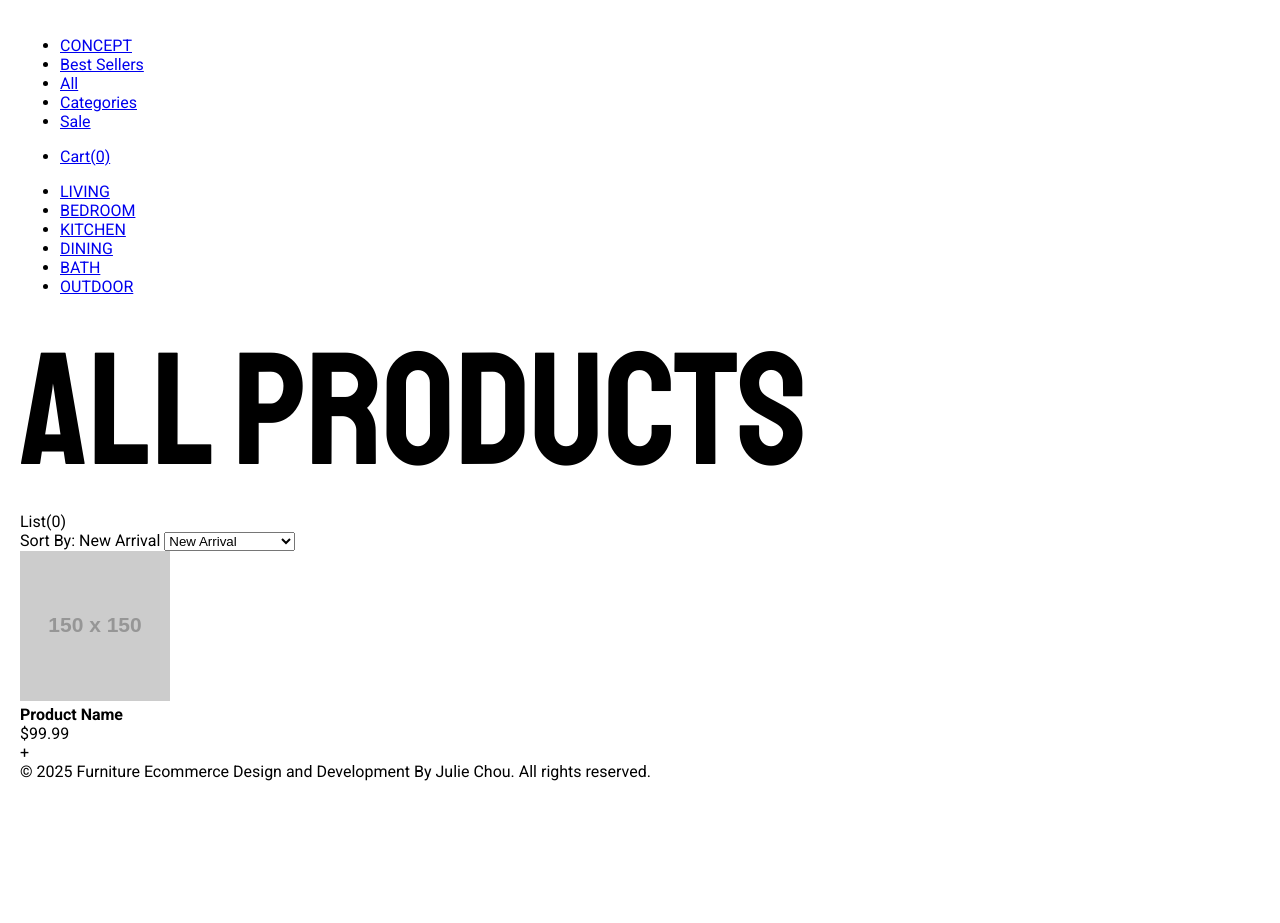
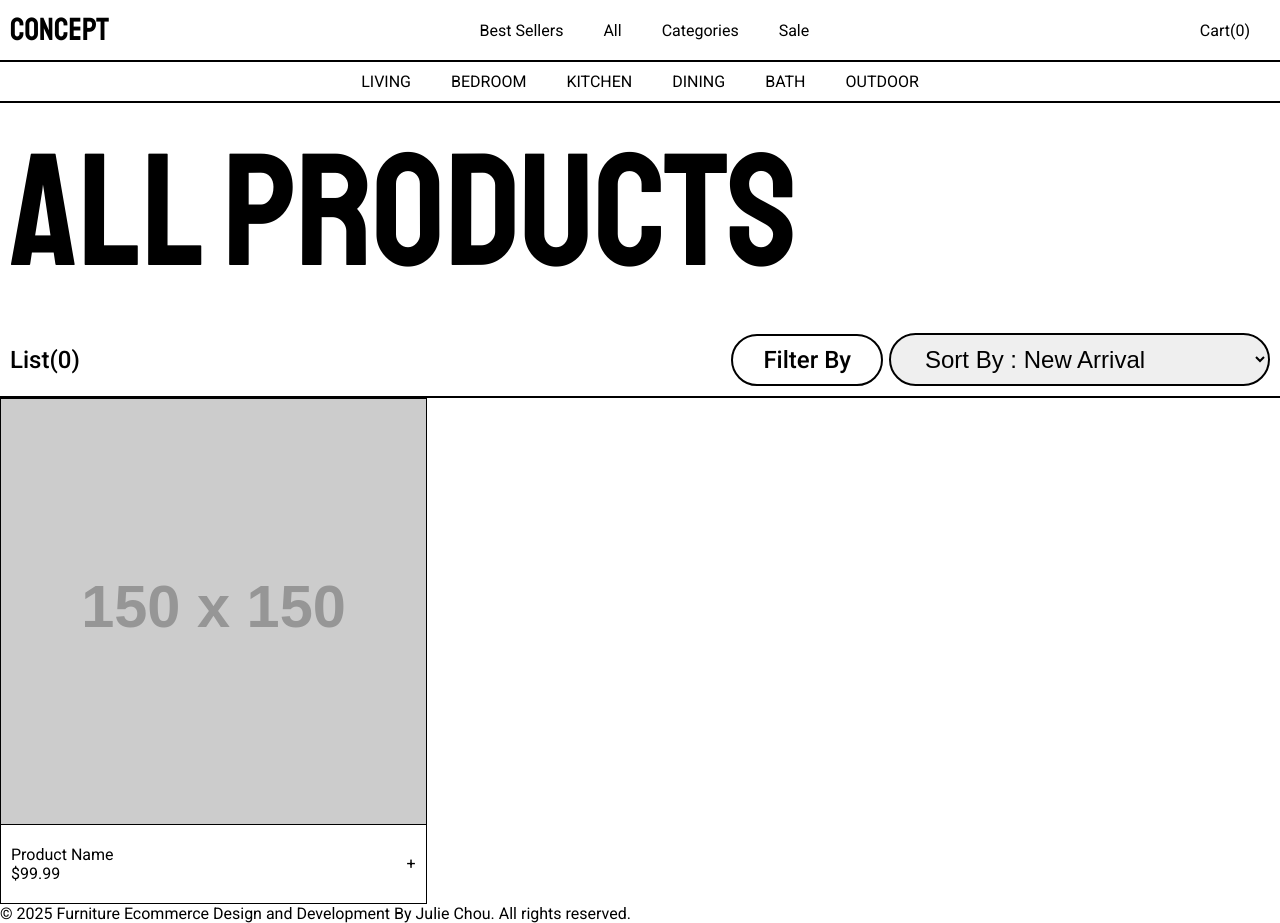
Before and after one commit to JulieDeveloper/Furniture-Ecommerce-with-Cart, a plain HTML site: page index.html in a window 1280 px wide. Before the commit the page ends 801 px from the top, so only its background shows below. Drawn offline with Linux system fonts and the light colour scheme; no server answers; placeholder pictures from the web are drawn by us.

Commit message:
feat: add initial  css styles for the whole index page, including nav, product list, and sortBy & filterBy btns

```diff
--- a/index.html
+++ b/index.html
@@ -11,8 +11,8 @@
   </head>
   <body>
     <nav>
+      <div class="logo"><a href="#">CONCEPT</a></div>
       <ul>
-        <li class="logo"><a href="#">CONCEPT</a></li>
         <li><a href="#">Best Sellers</a></li>
         <li><a href="#">All</a></li>
         <li><a href="#">Categories</a></li>
@@ -37,18 +37,24 @@
     <main>
       <h1 class="page-title" id="main-title">All Products</h1>
       <!-- Sort By & Filter -->
-      <section id="product-nav">
+      <section class="products-bar">
         <p class="result">List(<span id="result-count">0</span>)</p>
-        <label for="sort-by"
-          >Sort By: <span id="sort-order">New Arrival</span></label
-        >
-        <select name="sort-by" id="sort-by-value">
-          <option value="new-arrival" default>New Arrival</option>
-          <option value="price-asc">Price: Low to High</option>
-          <option value="price-desc">Price: High to Low</option>
-          <option value="name-asc">Name: A to Z</option>
-          <option value="name-desc">Name: Z to A</option>
-        </select>
+        <div class="sort-and-filter">
+          <input
+            class="filter-toggle"
+            type="checkbox"
+            name="filter-by"
+            id="filter-by-checkbox"
+          />
+          <label class="filter-label" for="filter-by-checkbox">Filter By</label>
+          <select class="sort-by" name="sort-by" id="sort-by-select">
+            <option value="new-arrival" default>Sort By : New Arrival</option>
+            <option value="price-asc">Sort By : Price(Low to High)</option>
+            <option value="price-desc">Sort By : Price(High to Low)</option>
+            <option value="name-asc">Sort By : Name(A to Z)</option>
+            <option value="name-desc">Sort By : Name(Z to A)</option>
+          </select>
+        </div>
       </section>
       <!-- Products List -->
       <section class="products-list" id="product-grid">
@@ -57,7 +63,7 @@
           <img src="https://via.placeholder.com/150" alt="Product Image" />
           <div class="product-details">
             <div>
-              <h2 class="product-name">Product Name</h2>
+              <p class="product-name">Product Name</p>
               <p class="product-price">$99.99</p>
             </div>
             <div class="add-to-cart-btn">+</div>
--- a/main.js
+++ b/main.js
@@ -4,7 +4,7 @@ let rawProducts = [];
 
 // HTML elements:
 const productsList_HTML = document.getElementById('product-grid');
-const sortBy_HTML = document.getElementById('sort-by-value');
+const sortBy_HTML = document.getElementById('sort-by-select');
 const sortOrder_HTML = document.getElementById('sort-order');
 const resultCount_HTML = document.getElementById('result-count');
 
@@ -54,7 +54,6 @@ const renderProducts = (products) => {
 // Handle Sort By Change
 sortBy_HTML.addEventListener('change', (e) => {
     sortedBy = e.target.value;
-    sortOrder_HTML.textContent = e.target.options[e.target.selectedIndex].text;
     console.log('Sort by:', sortedBy);
 
     switch (sortedBy) {
--- a/styles.css
+++ b/styles.css
@@ -14,27 +14,111 @@ header,
 footer,
 section,
 main {
+  box-sizing: border-box;
   margin: 0;
   padding: 0;
   font-size: 100%;
 }
 
 body {
-  box-sizing: border-box;
-}
-
-body {
-  margin: 0;
-  padding: 20px;
   font-family: "Roboto", sans-serif;
   font-optical-sizing: auto;
   font-weight: 400;
   font-style: normal;
 }
 
+a {
+  text-decoration: none;
+  color: black;
+}
+
+/* Navigation Bar Styles */
+nav {
+  display: flex;
+  justify-content: space-between;
+  align-items: center;
+  padding: 10px;
+  border-bottom: 2px solid #000;
+}
+div.logo {
+  font-family: "Staatliches", sans-serif;
+  font-weight: 400;
+  font-style: normal;
+  font-size: 2rem;
+}
+ul {
+  padding: 0;
+  margin: 0;
+  display: flex;
+  justify-content: space-between;
+  align-items: center;
+}
+
+li {
+  list-style-type: none;
+  padding: 0 20px;
+}
+
+.sub-nav ul {
+  margin: 0 auto;
+}
+
+/* Product bar */
 h1.page-title {
   font-family: "Staatliches", sans-serif;
   font-weight: 400;
   font-style: normal;
   font-size: 10rem;
+  padding: 10px;
 }
+.products-bar {
+  display: flex;
+  justify-content: space-between;
+  align-items: center;
+  padding: 10px;
+  border-bottom: 2px solid #000;
+  font-size: 1.5rem;
+  font-weight: 500;
+}
+
+input.filter-toggle {
+  visibility: hidden;
+  position: absolute;
+}
+label.filter-label,
+select.sort-by {
+  width: fit-content;
+  cursor: pointer;
+  padding: 10px 30px;
+  border: 2px solid black;
+  border-radius: 30px;
+  font-size: 1.5rem;
+  font-weight: 500;
+}
+
+/* Products List */
+section.products-list {
+  max-width: 100vw;
+  display: grid;
+  grid-template-columns: repeat(3, 1fr);
+}
+
+/* product card */
+.product-card {
+  display: flex;
+  flex-direction: column;
+  border: 1px solid #000;
+}
+
+.product-card img {
+  width: 100%;
+  height: auto;
+  border-bottom: 1px solid #000;
+}
+
+.product-card .product-details {
+  display: flex;
+  justify-content: space-between;
+  align-items: center;
+  padding: 20px 10px;
+}
```
